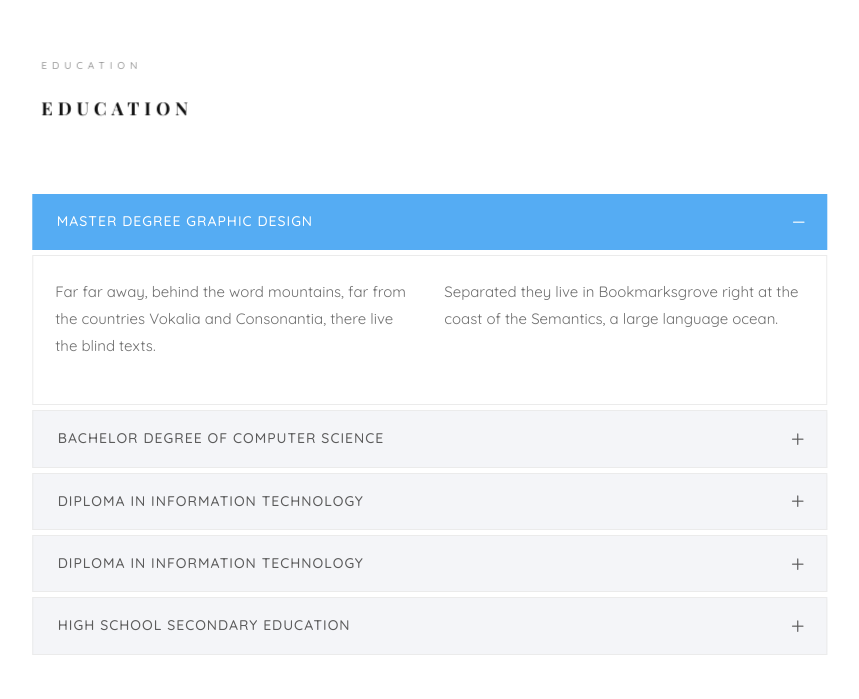
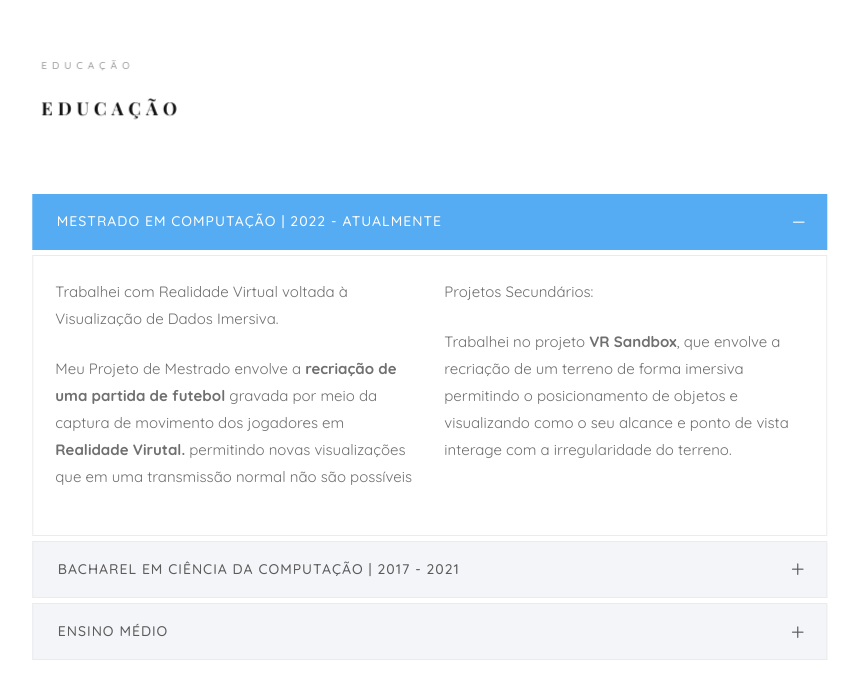
Before and after one commit to seccoboy/Portfolio, a plain HTML site: page index.html in a window 1280 px wide. Shown: the part 3739-4438 px from the top of the page, without its empty margins (351-1210 px from the left). Drawn offline with nearby package versions, Linux system fonts and the light colour scheme; files whose address does not match are found by name; a web font is replaced by a local one.

Commit message:
More updates

```diff
--- a/index.html
+++ b/index.html
@@ -363,8 +363,8 @@ Copyright <script>document.write(new Date().getFullYear());</script> All rights
 				<div class="colorlib-narrow-content">
 					<div class="row">
 						<div class="col-md-6 col-md-offset-3 col-md-pull-3 animate-box" data-animate-effect="fadeInLeft">
-							<span class="heading-meta">Education</span>
-							<h2 class="colorlib-heading animate-box">Education</h2>
+							<span class="heading-meta">Educação</span>
+							<h2 class="colorlib-heading animate-box">Educação</h2>
 						</div>
 					</div>
 					<div class="row">
@@ -374,7 +374,7 @@ Copyright <script>document.write(new Date().getFullYear());</script> All rights
 									<div class="panel panel-default">
 									    <div class="panel-heading" role="tab" id="headingOne">
 									        <h4 class="panel-title">
-									            <a data-toggle="collapse" data-parent="#accordion" href="#collapseOne" aria-expanded="true" aria-controls="collapseOne">Master Degree Graphic Design
+									            <a data-toggle="collapse" data-parent="#accordion" href="#collapseOne" aria-expanded="true" aria-controls="collapseOne">Mestrado em Computação | 2022 - Atualmente
 									            </a>
 									        </h4>
 									    </div>
@@ -382,10 +382,12 @@ Copyright <script>document.write(new Date().getFullYear());</script> All rights
 									         <div class="panel-body">
 									            <div class="row">
 										      		<div class="col-md-6">
-										      			<p>Far far away, behind the word mountains, far from the countries Vokalia and Consonantia, there live the blind texts. </p>
+										      			<p>Trabalhei com Realidade Virtual voltada à Visualização de Dados Imersiva.</p>
+										      			<p>Meu Projeto de Mestrado envolve a <strong>recriação de uma partida de futebol</strong> gravada por meio da captura de movimento dos jogadores em <strong>Realidade Virutal.</strong> permitindo novas visualizações que em uma transmissão normal não são possíveis</p>
 										      		</div>
 										      		<div class="col-md-6">
-										      			<p>Separated they live in Bookmarksgrove right at the coast of the Semantics, a large language ocean.</p>
+										      			<p>Projetos Secundários:</p>
+										      			<p>Trabalhei no projeto <strong>VR Sandbox</strong>, que envolve a recriação de um terreno de forma imersiva permitindo o posicionamento de objetos e visualizando como o seu alcance e ponto de vista interage com a irregularidade do terreno.</p>
 										      		</div>
 										      	</div>
 									         </div>
@@ -394,44 +396,17 @@ Copyright <script>document.write(new Date().getFullYear());</script> All rights
 									<div class="panel panel-default">
 									    <div class="panel-heading" role="tab" id="headingTwo">
 									        <h4 class="panel-title">
-									            <a class="collapsed" data-toggle="collapse" data-parent="#accordion" href="#collapseTwo" aria-expanded="false" aria-controls="collapseTwo">Bachelor Degree of Computer Science
+									            <a class="collapsed" data-toggle="collapse" data-parent="#accordion" href="#collapseTwo" aria-expanded="false" aria-controls="collapseTwo">Bacharel em Ciência da Computação | 2017 - 2021
 									            </a>
 									        </h4>
 									    </div>
 									    <div id="collapseTwo" class="panel-collapse collapse" role="tabpanel" aria-labelledby="headingTwo">
 									        <div class="panel-body">
-									            <p>Far far away, behind the word <strong>mountains</strong>, far from the countries Vokalia and Consonantia, there live the blind texts. Separated they live in Bookmarksgrove right at the coast of the Semantics, a large language ocean.</p>
+									            <p>Trabalhei na criação de aplicações gráficas usando OpenGL e JavaScript. Também integrei um grupo de estudos em Modelagem e Impressão 3D. No meu Trabalho de Conclusão de Curso, implementei a técnica de Fractional Brownian Motion, utilizando Perlin Noise para gerar terrenos, e avaliei os resultados em Unity3D com diferentes abordagens de geração.</p>
 													<ul>
-														<li>Separated they live in Bookmarksgrove right</li>
-														<li>Separated they live in Bookmarksgrove right</li>
+														<li>Projeto de Pesquisa de Modelagem e Impressão 3D</li>
+														<li>TCC: Geração Procedural de Terrenos Utilizando Unity3D</li>
 													</ul>
-									        </div>
-									    </div>
-									</div>
-									<div class="panel panel-default">
-									    <div class="panel-heading" role="tab" id="headingThree">
-									        <h4 class="panel-title">
-									            <a class="collapsed" data-toggle="collapse" data-parent="#accordion" href="#collapseThree" aria-expanded="false" aria-controls="collapseThree">Diploma in Information Technology
-									            </a>
-									        </h4>
-									    </div>
-									    <div id="collapseThree" class="panel-collapse collapse" role="tabpanel" aria-labelledby="headingThree">
-									        <div class="panel-body">
-									            <p>Far far away, behind the word <strong>mountains</strong>, far from the countries Vokalia and Consonantia, there live the blind texts. Separated they live in Bookmarksgrove right at the coast of the Semantics, a large language ocean.</p>
-									        </div>
-									    </div>
-									</div>
-
-									<div class="panel panel-default">
-									    <div class="panel-heading" role="tab" id="headingFour">
-									        <h4 class="panel-title">
-									            <a class="collapsed" data-toggle="collapse" data-parent="#accordion" href="#collapseFour" aria-expanded="false" aria-controls="collapseFour">Diploma in Information Technology
-									            </a>
-									        </h4>
-									    </div>
-									    <div id="collapseFour" class="panel-collapse collapse" role="tabpanel" aria-labelledby="headingFour">
-									        <div class="panel-body">
-									            <p>Far far away, behind the word <strong>mountains</strong>, far from the countries Vokalia and Consonantia, there live the blind texts. Separated they live in Bookmarksgrove right at the coast of the Semantics, a large language ocean.</p>
 									        </div>
 									    </div>
 									</div>
@@ -439,13 +414,13 @@ Copyright <script>document.write(new Date().getFullYear());</script> All rights
 									<div class="panel panel-default">
 									    <div class="panel-heading" role="tab" id="headingFive">
 									        <h4 class="panel-title">
-									            <a class="collapsed" data-toggle="collapse" data-parent="#accordion" href="#collapseFive" aria-expanded="false" aria-controls="collapseFive">High School Secondary Education
+									            <a class="collapsed" data-toggle="collapse" data-parent="#accordion" href="#collapseFive" aria-expanded="false" aria-controls="collapseFive">Ensino Médio
 									            </a>
 									        </h4>
 									    </div>
 									    <div id="collapseFive" class="panel-collapse collapse" role="tabpanel" aria-labelledby="headingFive">
 									        <div class="panel-body">
-									            <p>Far far away, behind the word <strong>mountains</strong>, far from the countries Vokalia and Consonantia, there live the blind texts. Separated they live in Bookmarksgrove right at the coast of the Semantics, a large language ocean.</p>
+									            <p>SENAI</p>
 									        </div>
 									    </div>
 									</div>
@@ -546,13 +521,13 @@ Copyright <script>document.write(new Date().getFullYear());</script> All rights
 				<div class="colorlib-narrow-content">
 					<div class="row">
 						<div class="col-md-6 col-md-offset-3 col-md-pull-3 animate-box" data-animate-effect="fadeInLeft">
-							<span class="heading-meta">My Work</span>
-							<h2 class="colorlib-heading animate-box">Recent Work</h2>
+							<span class="heading-meta">Meus Trabalhos</span>
+							<h2 class="colorlib-heading animate-box">Trabalhos Recentes</h2>
 						</div>
 					</div>
 					<div class="row row-bottom-padded-sm animate-box" data-animate-effect="fadeInLeft">
 						<div class="col-md-12">
-							<p class="work-menu"><span><a href="#" class="active">Graphic Design</a></span> <span><a href="#">Web Design</a></span> <span><a href="#">Software</a></span> <span><a href="#">Apps</a></span></p>
+							<p class="work-menu"><span><a href="#" class="active">Mestrado</a></span> <span><a href="#">Web Design</a></span> <span><a href="#">Software</a></span> <span><a href="#">Apps</a></span></p>
 						</div>
 					</div>
 					<div class="row">
```
Also changed, not shown: 1 other file.
